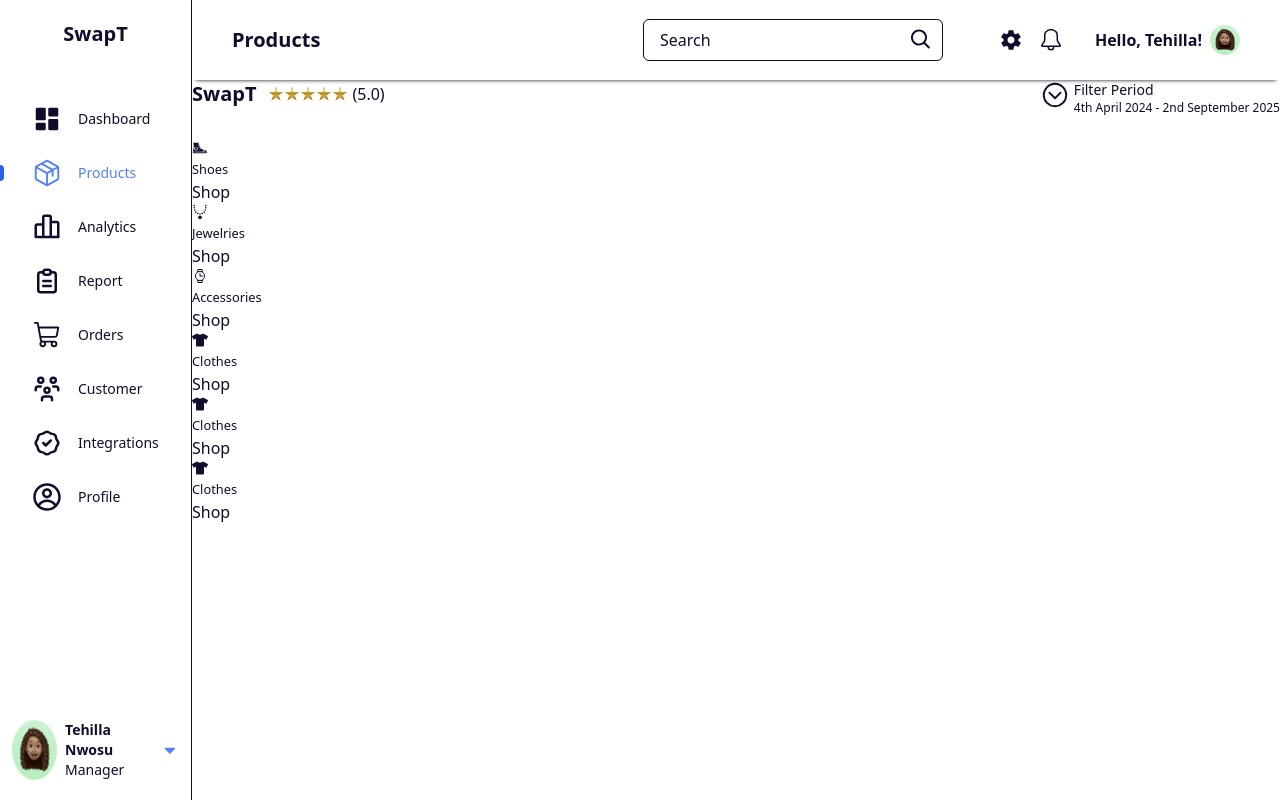
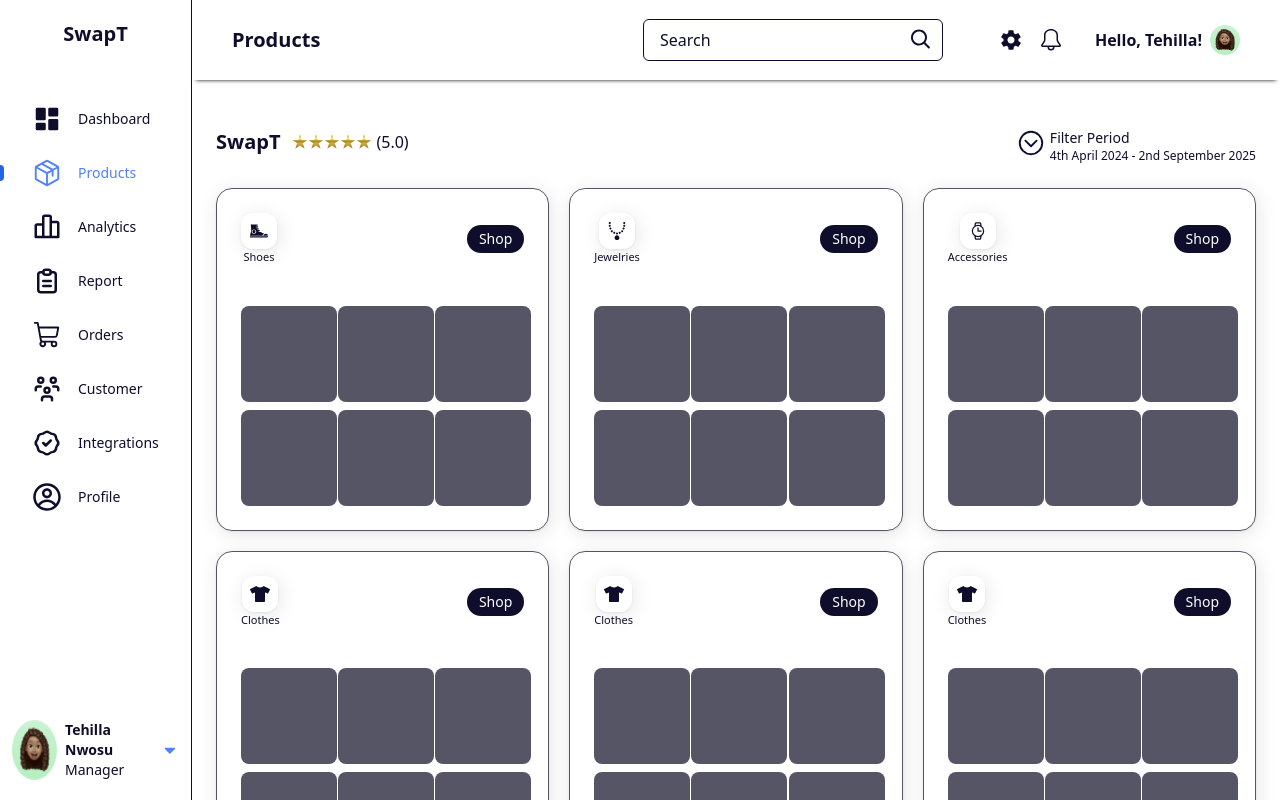
Before and after one commit to CruxndDev/cruxnd-store-admin, a Next.js app: page /products in a window 1280 px wide. Built offline with nearby package versions, Linux system fonts and the light colour scheme.

Commit message:
Worked on the products page

```diff
--- a/app/(panel)/products/page.jsx
+++ b/app/(panel)/products/page.jsx
@@ -15,7 +15,7 @@
   ];
 
   return (
-    <div>
+    <div className="h-full w-full flex flex-col px-6 py-12 overflow-y-scroll">
       <SwapTFilter />
 
       <ProductsCard productCategories={productCategories} />
--- a/app/globals.css
+++ b/app/globals.css
@@ -13,9 +13,7 @@
 }
 
 .dashBoardStatCardsWrapper > div {
-  @apply md:text-sm xl:text-[16px] w-[24%] xl:w-[22%] rounded-xl drop-shadow-2xl flex flex-col justify-center px-8 lg:px-6 py-6;
-
-  box-shadow: 2px 3px 20px rgba(0, 0, 0, 0.1), 0 1px 3px rgba(0, 0, 0, 0.08);
+  @apply md:text-sm xl:text-[16px] w-[24%] xl:w-[22%] rounded-xl flex flex-col justify-center px-8 lg:px-6 py-6 custom-shadow;
 }
 
 .dashBoardStatCardsWrapper h3 {
@@ -31,9 +29,7 @@
 }
 
 .orderSummaryCardsWrapper div {
-  @apply w-[24%] xl:w-[23%] rounded-xl drop-shadow-2xl flex flex-col justify-center px-4 py-3;
-
-  box-shadow: 2px 3px 20px rgba(0, 0, 0, 0.1), 0 1px 3px rgba(0, 0, 0, 0.08);
+  @apply custom-shadow w-[24%] xl:w-[23%] rounded-xl drop-shadow-2xl flex flex-col justify-center px-4 py-3;
 }
 
 .orderSummaryCardsWrapper h4 {
@@ -80,6 +76,10 @@
   @apply flex justify-between mb-1;
 }
 
+.productImages > div {
+  @apply bg-gray aspect-square w-20 xl:w-24 2xl:w-28 rounded-lg;
+}
+
 .truncate-text {
   @apply overflow-hidden text-nowrap overflow-ellipsis;
 }
--- a/components/adminPanel/dashboard/quickAccessCards/MessagesCard.jsx
+++ b/components/adminPanel/dashboard/quickAccessCards/MessagesCard.jsx
@@ -1,5 +1,6 @@
 import Image from "next/image";
 import Link from "next/link";
+import avatarImage from '@public/assets/avatar.png';
 
 const MessagesCard = () => {
   return (
@@ -9,7 +10,7 @@
       <div className="w-full chatsWrapper grid gap-y-1 mb-2">
         <div>
           <Image
-            src={`/avatar.png`}
+            src={avatarImage}
             alt="Avatar Image"
             width={45}
             height={45}
--- a/components/adminPanel/products/ProductsCard.jsx
+++ b/components/adminPanel/products/ProductsCard.jsx
@@ -2,17 +2,18 @@
 
 const ProductsCards = ({ productCategories }) => {
   return (
-    <div>
+    <div className="w-full grid grid-cols-3 gap-5">
       {productCategories.map((productCategory) => (
-        <div key={productCategory.name}>
-          <div>
-            <div>
-              <div>{productCategory.icon}</div>
-              <small>{productCategory.name}</small>
+        <div key={productCategory.name} className="flex flex-col custom-shadow border-gray border rounded-2xl p-6">
+          <div className="flex items-center justify-between mb-10">
+            <div className="flex flex-col items-center">
+              <div className="text-xl w-fit custom-shadow rounded-xl p-2">{productCategory.icon}</div>
+              <small className="text-[11px] font-medium">{productCategory.name}</small>
             </div>
-            <Link href={productCategory.link}>Shop</Link>
+            <Link href={productCategory.link} className="bg-primaryColor text-white text-sm rounded-full px-3 py-1">Shop</Link>
           </div>
-          <div>
+
+          <div className="productImages w-full grid grid-cols-3 gap-2">
             <div></div>
             <div></div>
             <div></div>
```
